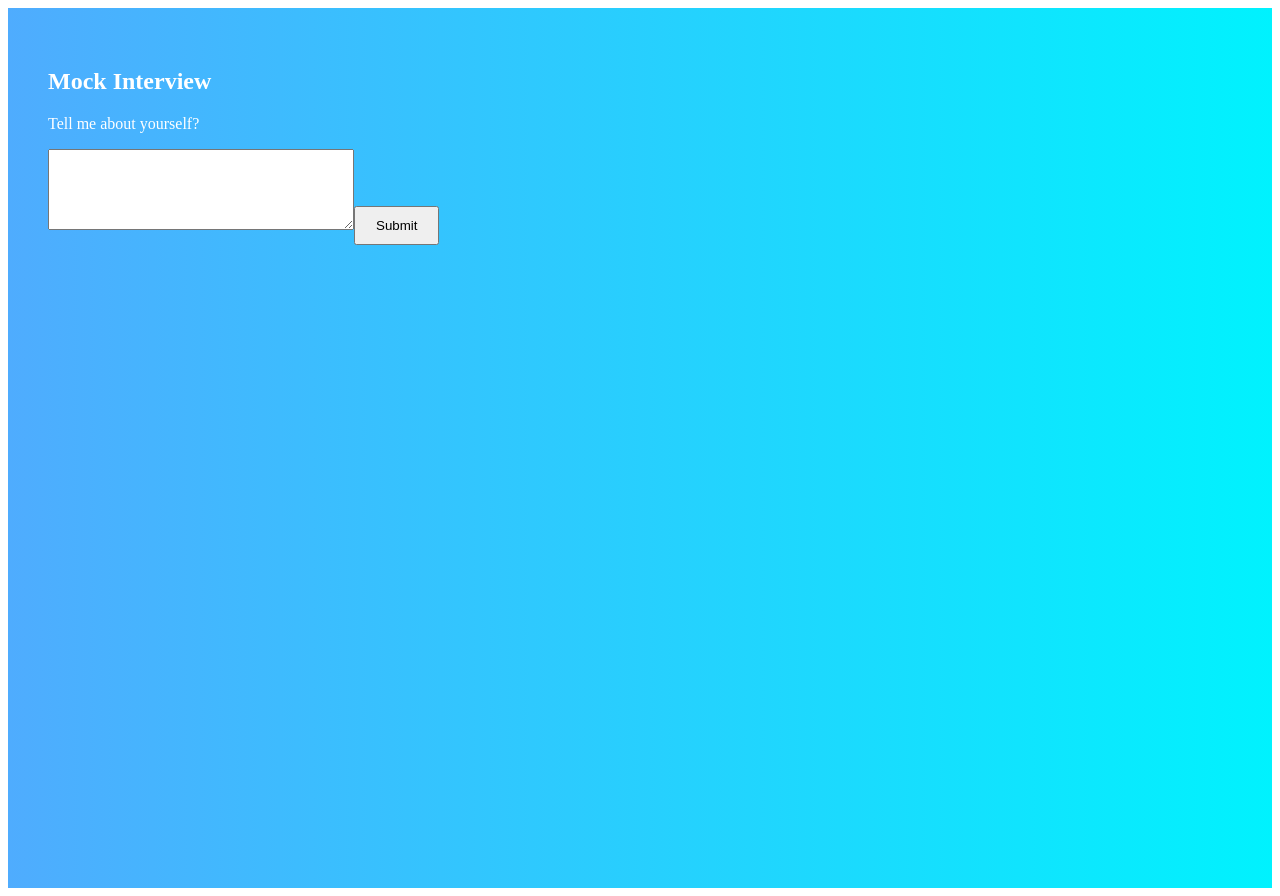
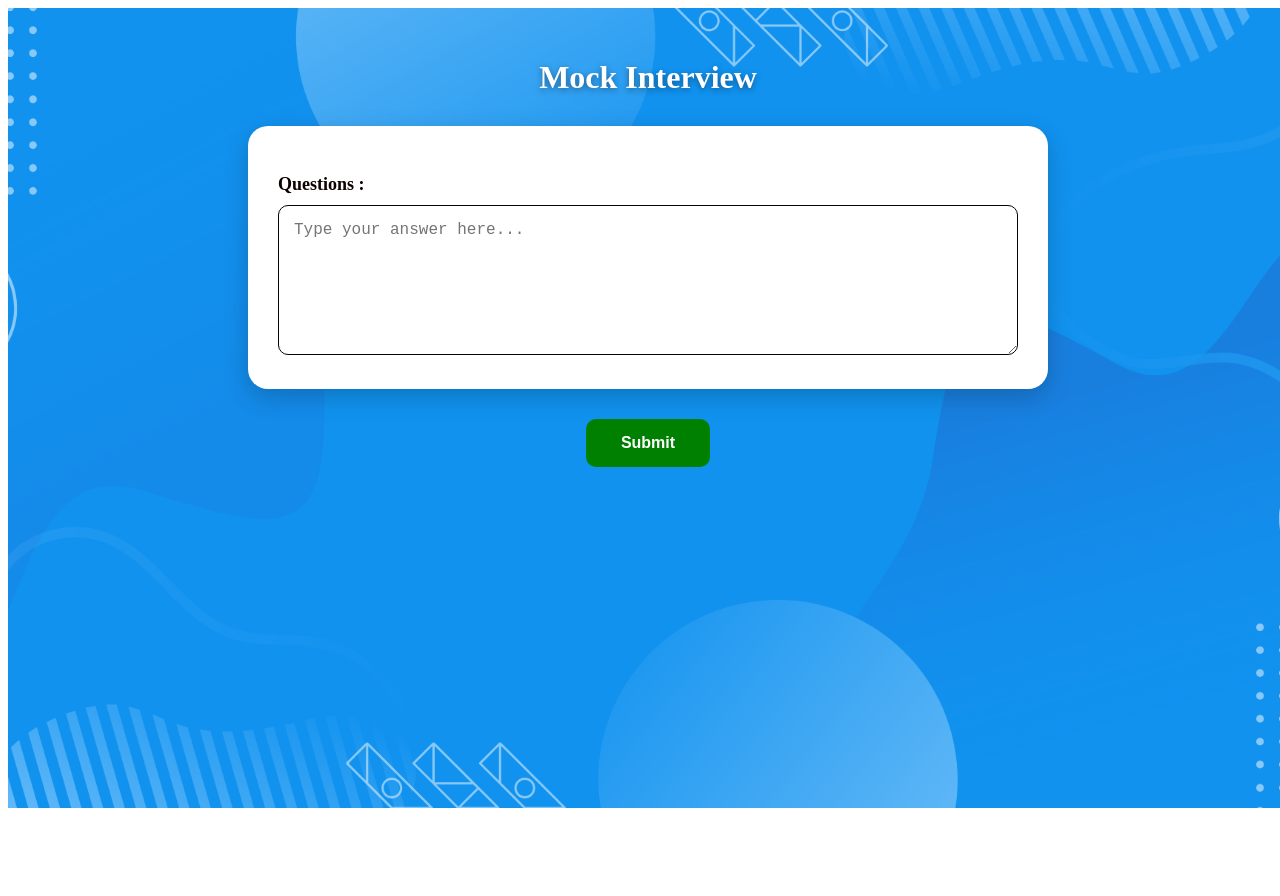
Before and after one commit to SulfaSaji/InterviewAce, a React (Vite) app: page /mock in a window 1280 px wide. After the commit the page ends 816 px from the top, so only its background shows below. Built offline with nearby package versions, Linux system fonts and the light colour scheme.

Commit message:
Update MockQuestions.jsx

```diff
--- a/src/pages/MockQuestions.jsx
+++ b/src/pages/MockQuestions.jsx
@@ -1,5 +1,6 @@
 import { useNavigate } from "react-router-dom";
 import { useState } from "react";
+import bgImage from "../assets/background.jpg";
 
 function MockQuestions() {
   const navigate = useNavigate();
@@ -13,33 +14,97 @@ function MockQuestions() {
 
   return (
     <div style={containerStyle}>
-      <h2>Mock Interview</h2>
-      <p>Tell me about yourself?</p>
+      <h1 style={headingStyle}>Mock Interview</h1>
 
-      <textarea
-        rows="5"
-        style={{ width: "300px" }}
-        value={answer}
-        onChange={(e) => setAnswer(e.target.value)}
-      />
+      <div style={cardStyle}>
+        <p style={questionStyle}>Questions :</p>
+        <textarea
+          rows="8"
+          style={textareaStyle}
+          value={answer}
+          onChange={(e) => setAnswer(e.target.value)}
+          placeholder="Type your answer here..."
+        />
+      </div>
 
-      <button style={buttonStyle} onClick={handleSubmit}>
+      <button style={submitButtonStyle} onClick={handleSubmit}>
         Submit
       </button>
     </div>
   );
 }
 
+// Container: full page with background image, center content, no horizontal scroll
 const containerStyle = {
-  height: "100vh",
-  padding: "40px",
-  background: "linear-gradient(to right, #4facfe, #00f2fe)",
+  minHeight: "100vh",
+  width: "100vw",
+  display: "flex",
+  flexDirection: "column",
+  alignItems: "center",
+  padding: "30px",
+  boxSizing: "border-box",
+  backgroundImage: `url(${bgImage})`,
+  backgroundSize: "cover",
+  backgroundPosition: "center",
+  backgroundRepeat: "no-repeat",
   color: "white",
+  overflowX: "hidden",
 };
 
-const buttonStyle = {
-  marginTop: "20px",
-  padding: "10px 20px",
+// Page heading
+const headingStyle = {
+  fontSize: "32px",
+  marginBottom: "30px",
+  textAlign: "center",
+  textShadow: "0 2px 6px rgba(14, 1, 1, 0.4)",
+};
+
+// White card containing question and textarea
+const cardStyle = {
+  width: "90%",
+  maxWidth: "800px",
+  backgroundColor: "white",
+  color: "#0e0101", // black text inside card
+  borderRadius: "20px",
+  padding: "30px",
+  boxShadow: "0 8px 25px rgba(0,0,0,0.2)",
+  marginBottom: "30px",
+  overflowY: "auto",
+  maxHeight: "400px", // vertical scroll if content exceeds
+  boxSizing: "border-box",
+};
+
+// Question text
+const questionStyle = {
+  marginBottom: "10px",
+  fontWeight: "bold",
+  fontSize: "18px",
+};
+
+// Textarea for answer
+const textareaStyle = {
+  width: "100%",
+  height: "150px",
+  padding: "15px",
+  borderRadius: "10px",
+  border: "1px solid #0a0101",
+  resize: "vertical",
+  fontSize: "16px",
+  color: "#0e0101", // ensure textarea text is black
+  boxSizing: "border-box",
+};
+
+// Submit button below card
+const submitButtonStyle = {
+  padding: "15px 35px",
+  borderRadius: "10px",
+  border: "none",
+  backgroundColor: "green",
+  color: "white",
+  fontWeight: "bold",
+  cursor: "pointer",
+  fontSize: "16px",
+  transition: "transform 0.2s, background-color 0.2s",
 };
 
 export default MockQuestions;
```
